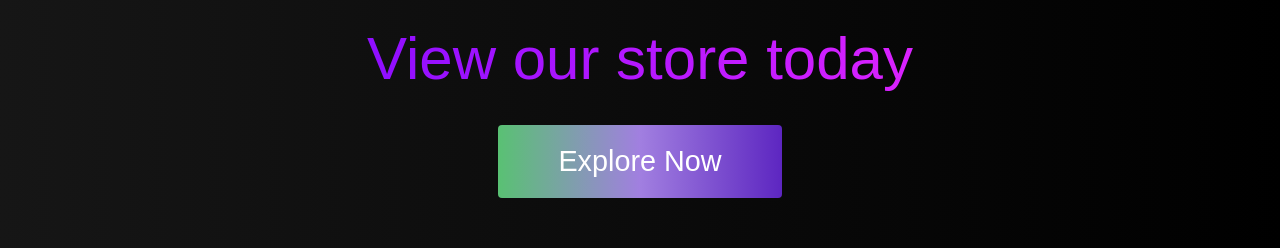
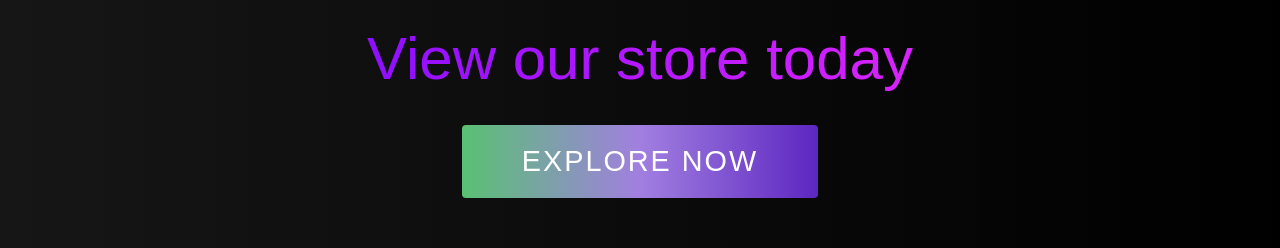
Before and after one commit to benrafalski/cube-shop, a React (Create React App) app in the folder client/: page / in a window 1280 px wide. Shown: the part 1027-1275 px from the top of the page. Built offline with nearby package versions, Linux system fonts and the light colour scheme.

Commit message:
home updates

```diff
--- a/client/src/components/Home.js
+++ b/client/src/components/Home.js
@@ -179,6 +179,8 @@ const MainButton = styled.button`
 	position: relative;
 	transition: all 0.35s;
 	outline: none;
+    text-transform: uppercase;
+    letter-spacing: 2px;
 
     a{
         position: relative;
```
